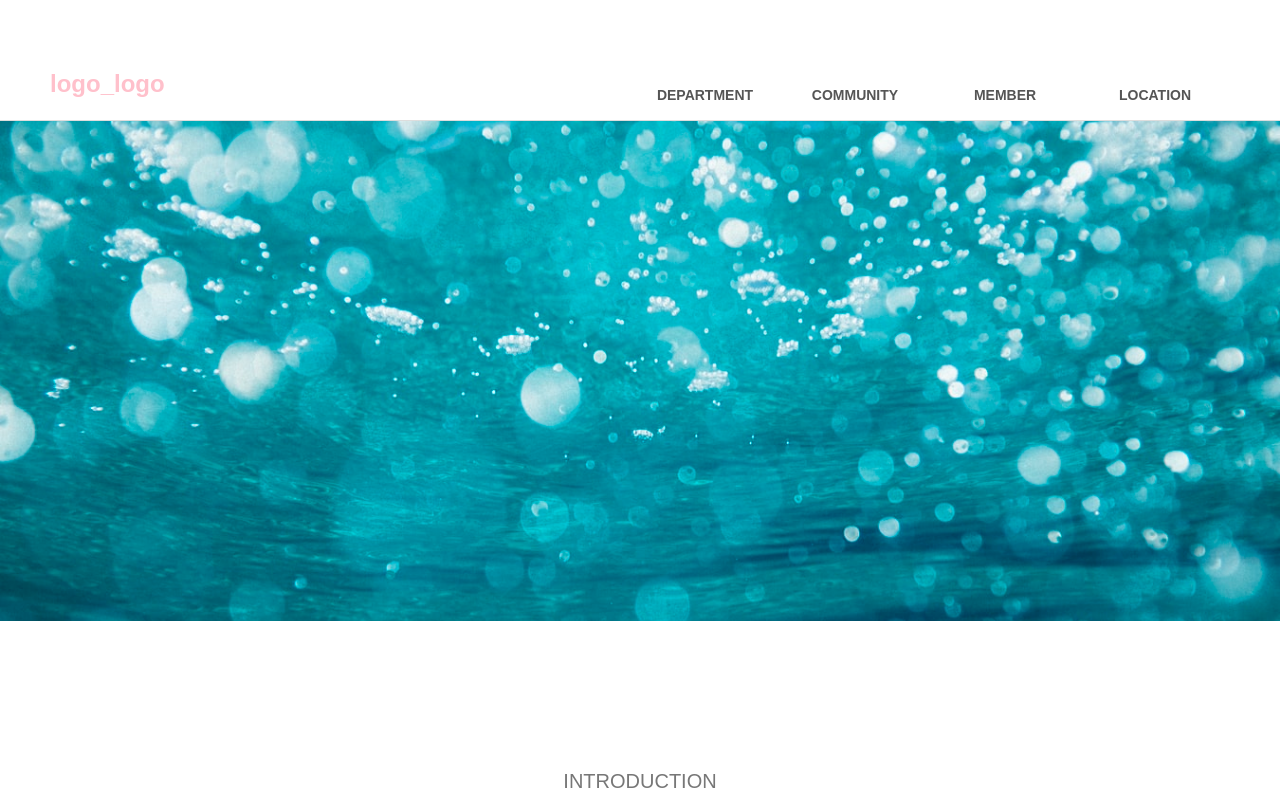
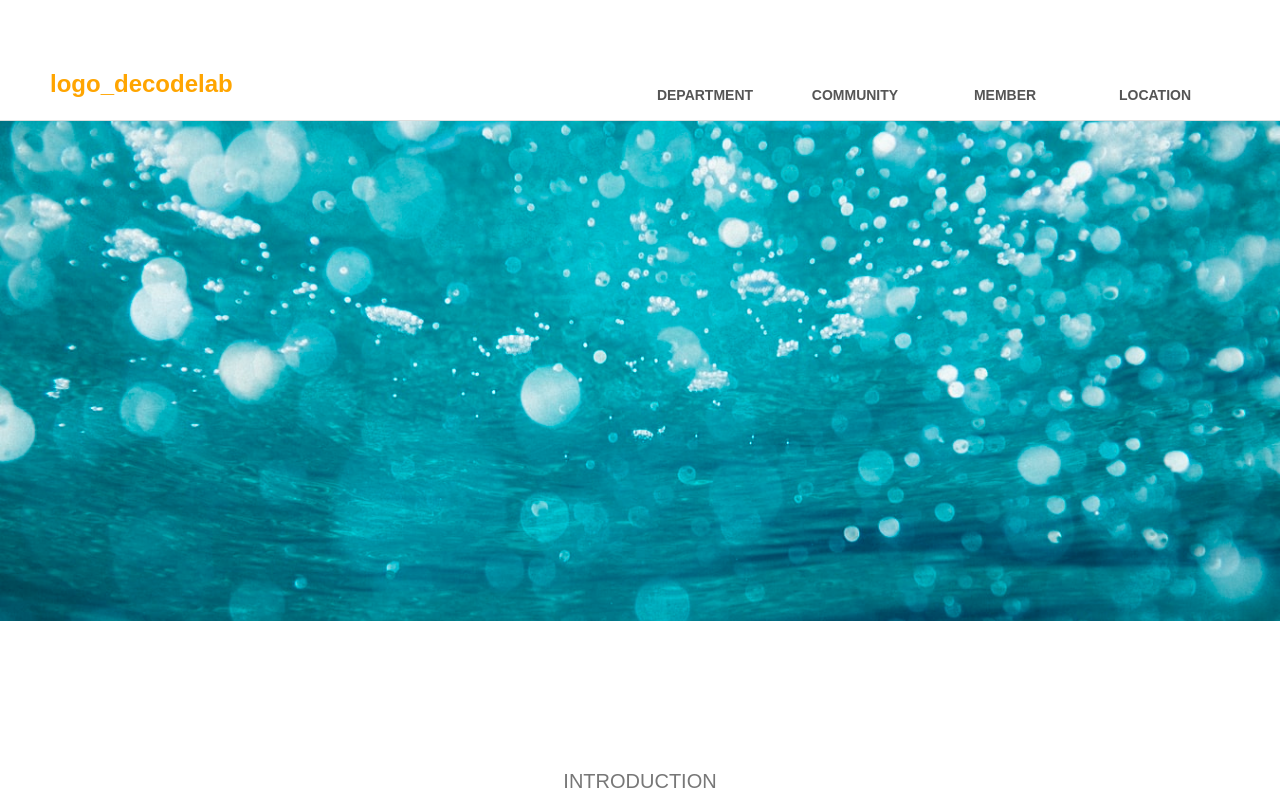
Before and after one commit to sunghyun83/gulp_july, a plain HTML site: page src/main/index.html in a window 1280 px wide. Shown: the top 800 px of the page. Drawn offline with nearby package versions, Linux system fonts and the light colour scheme; files that its build step writes are made by us from their sources; files whose address does not match are found by name.

Commit message:
fourth commit

```diff
--- a/src/main/header/_header.scss
+++ b/src/main/header/_header.scss
@@ -7,7 +7,7 @@
         h1 {
             position:absolute; left:0px; bottom:20px;
             a{
-                font:bold 24px/1 'arial'; color:pink;
+                font:bold 24px/1 'arial'; color:orange;
             }
         }
 
--- a/src/main/header/header.html
+++ b/src/main/header/header.html
@@ -1,6 +1,6 @@
 <header id="header">
     <div class="inner">
-        <h1><a href="index.html">logo_logo</a></h1>
+        <h1><a href="index.html">logo_decodelab</a></h1>
 
         <ul id="gnb">
             <li>
```
